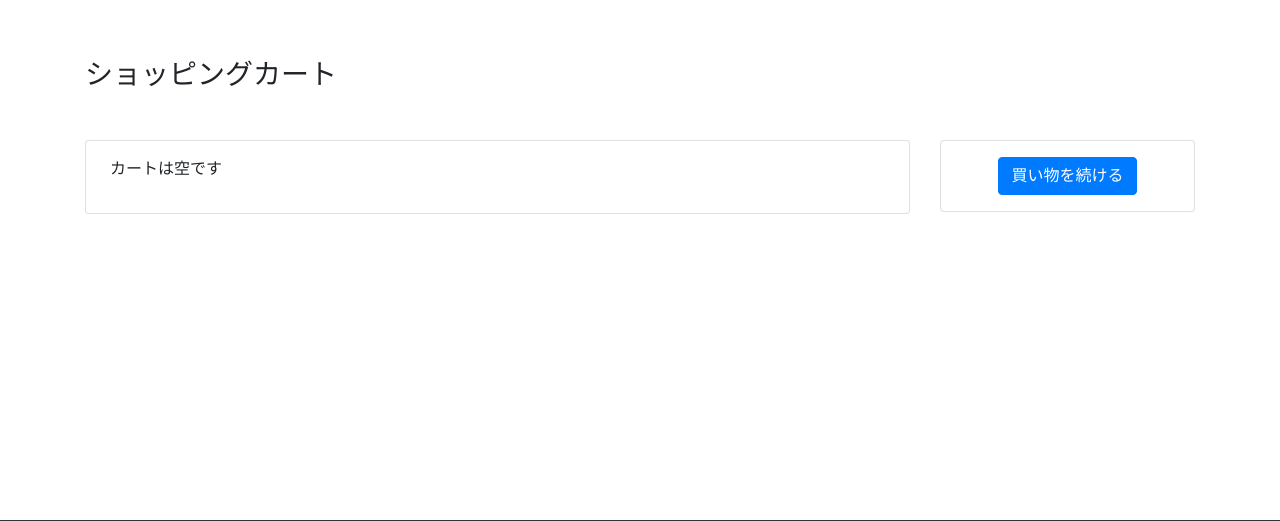
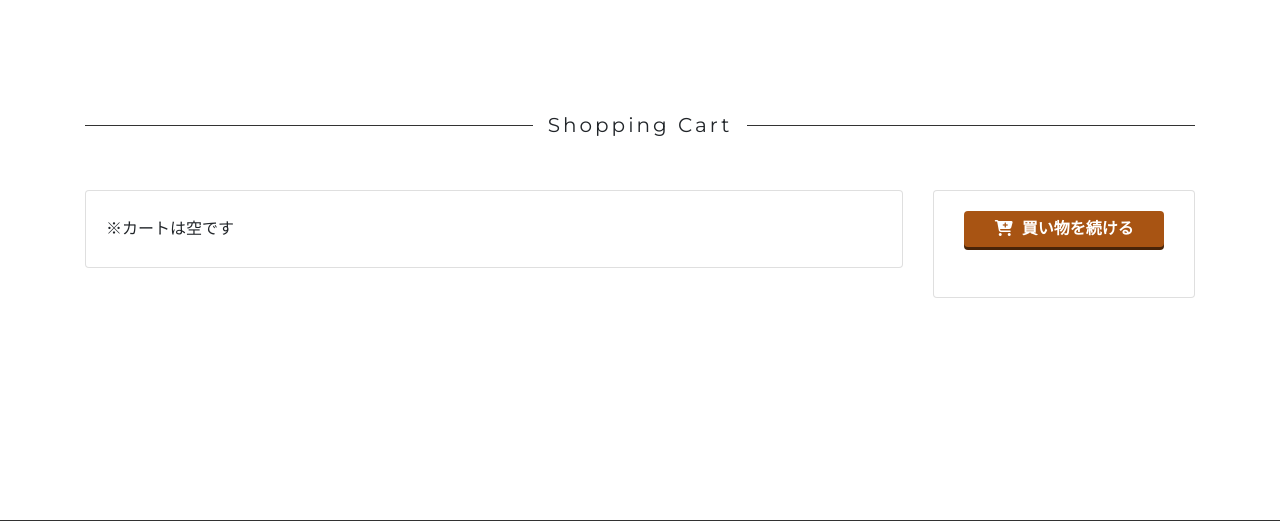
Before and after one commit to tomizawa0214/electronic-commerce, a Django app: page /order/ in a window 1280 px wide. Shown: the part 130-651 px from the top of the page. Run offline with Django 3.2, Linux system fonts and the light colour scheme; a user stored in the database is signed in; tables that the repository leaves empty hold one stand-in row (values such as "Sample post"); some libraries are stand-ins or nearby versions.

Commit message:
カート追加

```diff
--- a/app/static/css/_base.scss
+++ b/app/static/css/_base.scss
@@ -10,6 +10,26 @@
   background-size: cover;
 }
 
+@mixin button {
+  position: relative;
+  width: 200px;
+  margin-top: 30px;
+  color: #fff;
+  background: #e8435f;
+  box-shadow: 0 3px 0 #AC1531;
+  border: 0;
+  font-weight: bold;
+  transition: .3s;
+  &:hover {
+    color: #fff;
+    opacity: .7;
+  }
+  &:active {
+    top: 3px;
+    box-shadow: none;
+  }
+}
+
 body {
   display: flex;
   flex-direction: column;
@@ -17,3 +37,7 @@ body {
   min-height: 100vh;
   font-family: "Montserrat", "Roboto", "游ゴシック体", "Yu Gothic", YuGothic, "游ゴシック", "ヒラギノ角ゴ Pro W3", "Hiragino Kaku Gothic Pro", MeiryoKe_PGothic, "メイリオ", Meiryo, Osaka, "ＭＳ Ｐゴシック", "MS PGothic", sans-serif;
 }
+
+main {
+  margin: 50px 0 80px;
+}
--- a/app/static/css/_login.scss
+++ b/app/static/css/_login.scss
@@ -12,22 +12,7 @@
       margin-bottom: 15px;
     }
     button {
-      position: relative;
-      width: 50%;
-      margin-top: 30px;
-      color: #fff;
-      background: #e8435f;
-      box-shadow: 0 3px 0 #AC1531;
-      border: 0;
-      transition: .3s;
-      &:hover {
-        color: #fff;
-        opacity: .7;
-      }
-      &:active {
-        top: 3px;
-        box-shadow: none;
-      }
+      @include button;
     }
   }
 }
--- a/app/static/css/_logout.scss
+++ b/app/static/css/_logout.scss
@@ -9,22 +9,7 @@
     text-align: center;
     margin: 0px auto 80px;
     button {
-      position: relative;
-      width: 50%;
-      margin-top: 30px;
-      color: #fff;
-      background: #e8435f;
-      box-shadow: 0 3px 0 #AC1531;
-      border: 0;
-      transition: .3s;
-      &:hover {
-        color: #fff;
-        opacity: .7;
-      }
-      &:active {
-        top: 3px;
-        box-shadow: none;
-      }
+      @include button;
     }
   }
 }
--- /dev/null
+++ b/app/static/css/_order.scss
@@ -0,0 +1,96 @@
+.cart {
+  position: relative;
+  margin: 50px 0 30px;
+  text-align: center;
+  letter-spacing: 3px;
+  font-size: 20px;
+  span {
+    position: relative;
+    display: inline-block;
+    z-index: 1;
+    padding: 0 15px;
+    background: #fff;
+  }
+  &:after {
+    position: absolute;
+    top: 50%;
+    display: block;
+    width: 100%;
+    height: 1px;
+    content: '';
+    background: #333;
+  }
+}
+
+.order {
+  margin: 50px 0 0;
+  &__wrap {
+    &:first-child {
+      padding-left: 0;
+    }
+    &:last-child {
+      padding-right: 0;
+    }
+    &--item {
+      display: grid;
+      grid-template-rows: 22% 22% 56%;
+      h5 {
+        margin: 0;
+        font-weight: bold;
+        letter-spacing: 1px;
+      }
+      p {
+        margin: 0;
+        a {
+          &:first-child {
+            margin-right: 3px;
+          }
+          &:last-child {
+            margin-left: 3px;
+          }
+          span {
+            line-height: 1.3;
+          }
+        }
+      }
+      a {
+        align-self: flex-end;
+        span {
+          line-height: 1.3;
+        }
+      }
+    }
+    &--price,
+    &--total {
+      font-family: 'Roboto', 'Montserrat', sans-serif;
+      &--num {
+        font-size: 20px;
+        font-weight: bold;
+        color: #e8435f;
+      }
+    }
+    &--empty {
+      margin: 6px 0;
+    }
+    &--total {
+      margin: 0 0 20px;
+      text-align: center;
+    }
+    &--register {
+      @include button;
+      margin: 0 0 20px;
+      i {
+        margin: 0 8px 0 0;
+      }
+    }
+    &--shopping {
+      @include button;
+      margin: 0 0 30px;
+      background: #a85413;
+      box-shadow: 0 3px 0 #492408;
+      i {
+        margin: 0 8px 0 0;
+      }
+    }
+  }
+}
--- a/app/static/css/_product.scss
+++ b/app/static/css/_product.scss
@@ -1,6 +1,5 @@
 .title {
   position: relative;
-  margin: 50px 0 30px;
   text-align: center;
   letter-spacing: 3px;
   font-size: 20px;
@@ -30,7 +29,7 @@
   display: grid;
   grid-template-columns: 1fr 1fr 1fr 1fr 1fr;
   gap: 40px;
-  margin: 50px 0 80px;
+  margin: 50px 0 0;
   &__item {
     &--image {
       position: relative;
--- a/app/static/css/_product_detail.scss
+++ b/app/static/css/_product_detail.scss
@@ -13,7 +13,6 @@
       line-height: 1.2;
       font-size: 20px;
       &--num {
-        margin-left: 1px;
         font-size: 40px;
         font-weight: bold;
         color: #e8435f;
@@ -29,23 +28,7 @@
       line-height: 1.6;
     }
     &--button {
-      position: relative;
-      width: 200px;
-      margin-top: 30px;
-      color: #fff;
-      background: #e8435f;
-      box-shadow: 0 3px 0 #AC1531;
-      border: 0;
-      font-weight: bold;
-      transition: .3s;
-      &:hover {
-        color: #fff;
-        opacity: .7;
-      }
-      &:active {
-        top: 3px;
-        box-shadow: none;
-      }
+      @include button;
     }
   }
 }
--- a/app/static/css/_signup.scss
+++ b/app/static/css/_signup.scss
@@ -17,22 +17,7 @@
       }
     }
     button {
-      position: relative;
-      width: 50%;
-      margin-top: 30px;
-      color: #fff;
-      background: #e8435f;
-      box-shadow: 0 3px 0 #AC1531;
-      border: 0;
-      transition: .3s;
-      &:hover {
-        color: #fff;
-        opacity: .7;
-      }
-      &:active {
-        top: 3px;
-        box-shadow: none;
-      }
+      @include button;
     }
   }
 }
--- a/app/static/css/style.css
+++ b/app/static/css/style.css
@@ -12,6 +12,10 @@ body {
   width: 100%;
   min-height: 100vh;
   font-family: "Montserrat", "Roboto", "游ゴシック体", "Yu Gothic", YuGothic, "游ゴシック", "ヒラギノ角ゴ Pro W3", "Hiragino Kaku Gothic Pro", MeiryoKe_PGothic, "メイリオ", Meiryo, Osaka, "ＭＳ Ｐゴシック", "MS PGothic", sans-serif;
+}
+
+main {
+  margin: 50px 0 80px;
 }
 
 .header {
@@ -139,7 +143,6 @@ body {
 
 .title {
   position: relative;
-  margin: 50px 0 30px;
   text-align: center;
   letter-spacing: 3px;
   font-size: 20px;
@@ -173,7 +176,7 @@ body {
   -ms-grid-columns: 1fr 1fr 1fr 1fr 1fr;
       grid-template-columns: 1fr 1fr 1fr 1fr 1fr;
   gap: 40px;
-  margin: 50px 0 80px;
+  margin: 50px 0 0;
 }
 
 .product__item--image {
@@ -260,7 +263,6 @@ body {
 }
 
 .product-detail__wrap--price--num {
-  margin-left: 1px;
   font-size: 40px;
   font-weight: bold;
   color: #e8435f;
@@ -301,6 +303,164 @@ body {
   top: 3px;
   -webkit-box-shadow: none;
           box-shadow: none;
+}
+
+.cart {
+  position: relative;
+  margin: 50px 0 30px;
+  text-align: center;
+  letter-spacing: 3px;
+  font-size: 20px;
+}
+
+.cart span {
+  position: relative;
+  display: inline-block;
+  z-index: 1;
+  padding: 0 15px;
+  background: #fff;
+}
+
+.cart:after {
+  position: absolute;
+  top: 50%;
+  display: block;
+  width: 100%;
+  height: 1px;
+  content: '';
+  background: #333;
+}
+
+.order {
+  margin: 50px 0 0;
+}
+
+.order__wrap:first-child {
+  padding-left: 0;
+}
+
+.order__wrap:last-child {
+  padding-right: 0;
+}
+
+.order__wrap--item {
+  display: -ms-grid;
+  display: grid;
+  -ms-grid-rows: 22% 22% 56%;
+      grid-template-rows: 22% 22% 56%;
+}
+
+.order__wrap--item h5 {
+  margin: 0;
+  font-weight: bold;
+  letter-spacing: 1px;
+}
+
+.order__wrap--item p {
+  margin: 0;
+}
+
+.order__wrap--item p a:first-child {
+  margin-right: 3px;
+}
+
+.order__wrap--item p a:last-child {
+  margin-left: 3px;
+}
+
+.order__wrap--item p a span {
+  line-height: 1.3;
+}
+
+.order__wrap--item a {
+  -ms-flex-item-align: end;
+      align-self: flex-end;
+}
+
+.order__wrap--item a span {
+  line-height: 1.3;
+}
+
+.order__wrap--price, .order__wrap--total {
+  font-family: 'Roboto', 'Montserrat', sans-serif;
+}
+
+.order__wrap--price--num, .order__wrap--total--num {
+  font-size: 20px;
+  font-weight: bold;
+  color: #e8435f;
+}
+
+.order__wrap--empty {
+  margin: 6px 0;
+}
+
+.order__wrap--total {
+  margin: 0 0 20px;
+  text-align: center;
+}
+
+.order__wrap--register {
+  position: relative;
+  width: 200px;
+  margin-top: 30px;
+  color: #fff;
+  background: #e8435f;
+  -webkit-box-shadow: 0 3px 0 #AC1531;
+          box-shadow: 0 3px 0 #AC1531;
+  border: 0;
+  font-weight: bold;
+  -webkit-transition: .3s;
+  transition: .3s;
+  margin: 0 0 20px;
+}
+
+.order__wrap--register:hover {
+  color: #fff;
+  opacity: .7;
+}
+
+.order__wrap--register:active {
+  top: 3px;
+  -webkit-box-shadow: none;
+          box-shadow: none;
+}
+
+.order__wrap--register i {
+  margin: 0 8px 0 0;
+}
+
+.order__wrap--shopping {
+  position: relative;
+  width: 200px;
+  margin-top: 30px;
+  color: #fff;
+  background: #e8435f;
+  -webkit-box-shadow: 0 3px 0 #AC1531;
+          box-shadow: 0 3px 0 #AC1531;
+  border: 0;
+  font-weight: bold;
+  -webkit-transition: .3s;
+  transition: .3s;
+  margin: 0 0 30px;
+  background: #a85413;
+  -webkit-box-shadow: 0 3px 0 #492408;
+          box-shadow: 0 3px 0 #492408;
+}
+
+.order__wrap--shopping:hover {
+  color: #fff;
+  opacity: .7;
+}
+
+.order__wrap--shopping:active {
+  top: 3px;
+  -webkit-box-shadow: none;
+          box-shadow: none;
+}
+
+.order__wrap--shopping i {
+  margin: 0 8px 0 0;
 }
 
 .footer {
@@ -379,13 +539,14 @@ body {
 
 .login__form button {
   position: relative;
-  width: 50%;
+  width: 200px;
   margin-top: 30px;
   color: #fff;
   background: #e8435f;
   -webkit-box-shadow: 0 3px 0 #AC1531;
           box-shadow: 0 3px 0 #AC1531;
   border: 0;
+  font-weight: bold;
   -webkit-transition: .3s;
   transition: .3s;
 }
@@ -418,13 +579,14 @@ body {
 
 .logout form button {
   position: relative;
-  width: 50%;
+  width: 200px;
   margin-top: 30px;
   color: #fff;
   background: #e8435f;
   -webkit-box-shadow: 0 3px 0 #AC1531;
           box-shadow: 0 3px 0 #AC1531;
   border: 0;
+  font-weight: bold;
   -webkit-transition: .3s;
   transition: .3s;
 }
@@ -469,13 +631,14 @@ body {
 
 .signup__form button {
   position: relative;
-  width: 50%;
+  width: 200px;
   margin-top: 30px;
   color: #fff;
   background: #e8435f;
   -webkit-box-shadow: 0 3px 0 #AC1531;
           box-shadow: 0 3px 0 #AC1531;
   border: 0;
+  font-weight: bold;
   -webkit-transition: .3s;
   transition: .3s;
 }
--- a/app/static/css/style.scss
+++ b/app/static/css/style.scss
@@ -4,6 +4,9 @@
 @import "nav";
 @import "product";
 @import "product_detail";
+@import "order";
+@import "payment";
+@import "thanks";
 @import "footer";
 
 @import "login";
--- a/app/templates/app/order.html
+++ b/app/templates/app/order.html
@@ -1,38 +1,37 @@
 {% extends "app/base.html" %}
 
 {% block content %}
-<div class="my-5">
-  <h3>ショッピングカート</h3>
+<div class="cart">
+  <span>Shopping Cart</span>
 </div>
 
-<div class="row order">
-  <div class="col-md-9 mb-5">
+<div class="order row">
+  <div class="order__wrap col-md-9">
     <div class="card">
-      <div class="card-body px-4 py-3">
+      <div class="card-body">
         {% for order_item in order.items.all %}
           <div class="row">
-            <div class="col-md-3 text-center">
+            <div class="col-md-3">
               <img src="{{ order_item.item.image.url }}" class="img-fluid" alt="{{ order_item.item.title }}">
             </div>
-            <div class="col-md-6">
+            <div class="order__wrap--item col-md-6">
               <h5>{{ order_item.item.title }}</h5>
-              <p class="mb-1">
+              <p>
                 数量：
-                <a href="{% url 'removesingleitem' order_item.item.slug %}"><span class="badge badge-warning">-</span></a>
+                <a href="{% url 'removesingleitem' order_item.item.slug %}"><span class="badge badge-warning">－</span></a>
                 {{ order_item.quantity }}
-                <a href="{% url 'additem' order_item.item.slug %}"><span class="badge badge-warning">+</span></a>
+                <a href="{% url 'additem' order_item.item.slug %}"><span class="badge badge-warning">＋</span></a>
               </p>
               <a href="{% url 'removeitem' order_item.item.slug %}">
-                <span class="badge badge-danger">削除</span>
+                <span class="badge badge-danger">取消</span>
               </a>
             </div>
-            <div class="col-md-3 text-right">
-              <p>
-                価格：
-                <span class="text-danger font-weight-bold">
-                  {{ order_item.get_total_item_price }}円
-                </span>
-              </p>
+            <div class="col-md-3">
+              <h6 class="order__wrap--price">
+                小計：
+                <span class="order__wrap--price--num">{{ order_item.get_total_item_price }}</span>
+                <span>円(税込)</span>
+              </h6>
             </div>
           </div>
           {% if not forloop.last %}
@@ -40,22 +39,26 @@
           {% endif %}
 
           {% empty %}
-          <p class="mb-3">カートは空です</p>
+          <p class="order__wrap--empty">※カートは空です</p>
         {% endfor %}
       </div>
     </div>
   </div>
 
-  <div class="col-md-3">
+  <div class="order__wrap col-md-3">
     <div class="card">
-      <div class="card-body text-center px-2 py-3">
+      <div class="card-body text-center">
         {% if order.get_total %}
-          <p>小計：<span class="font-weight-bold">{{ order.get_total }}</span>円</p>
-          <div class="mb-3">
-            <a class="btn btn-warning" href="{% url 'payment' %}">レジに進む</a>
-          </div>
+          <h6 class="order__wrap--total">
+            合計：
+            <span class="order__wrap--total--num">{{ order.get_total }}</span>
+            <span>円(税込)</span>
+          </h6>
+          <a class="order__wrap--register btn" href="{% url 'payment' %}">
+            <i class="fas fa-cash-register fa-fw" aria-hidden="true"></i>レジに進む</a>
         {% endif %}
-        <a class="btn btn-primary" href="/">買い物を続ける</a>
+        <a class="order__wrap--shopping btn" href="/">
+          <i class="fas fa-cart-plus fa-fw" aria-hidden="true"></i>買い物を続ける</a>
       </div>
     </div>
   </div>
```
Also changed, not shown: app/static/css/_payment.scss (added), app/static/css/_thanks.scss (added).
